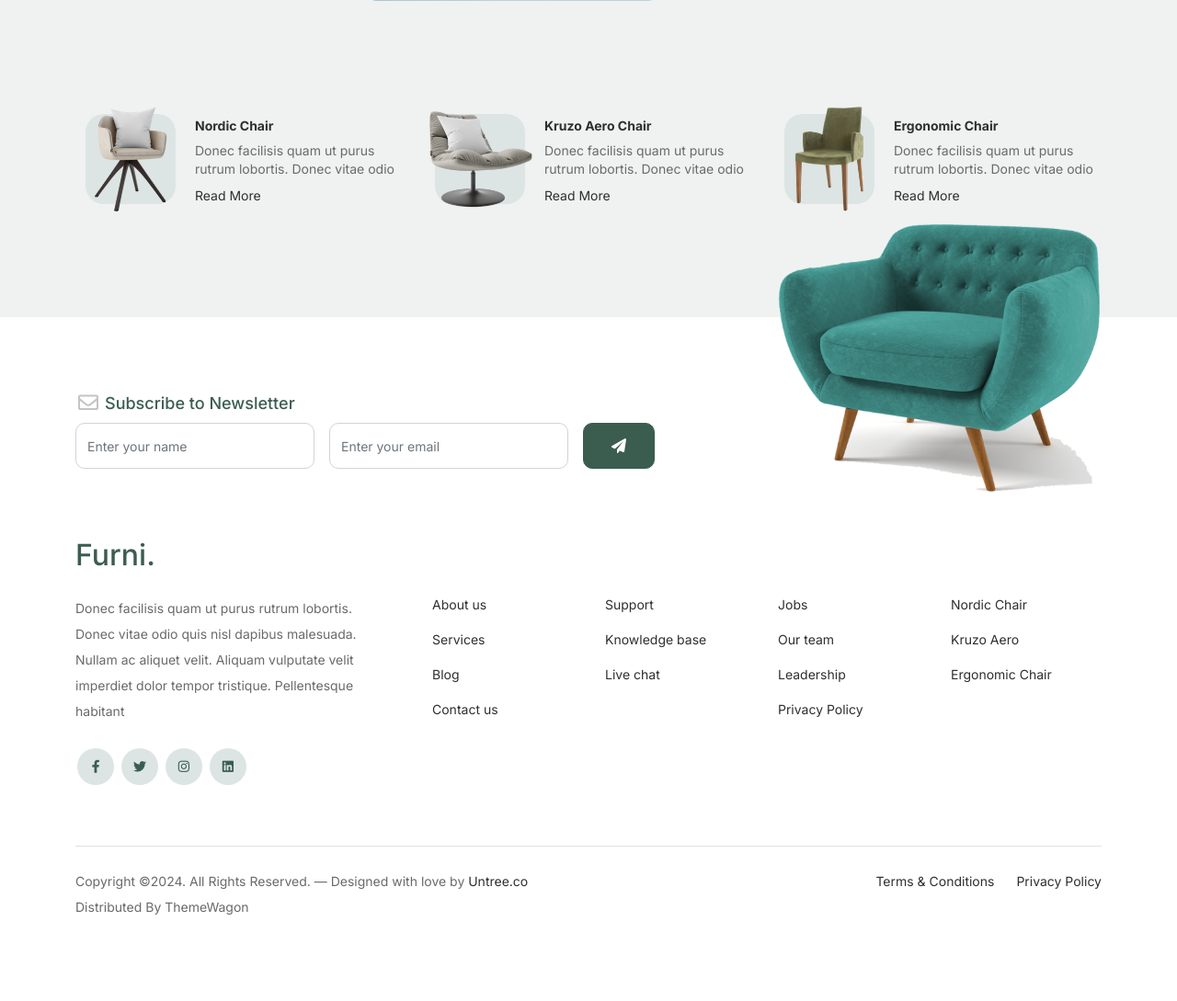
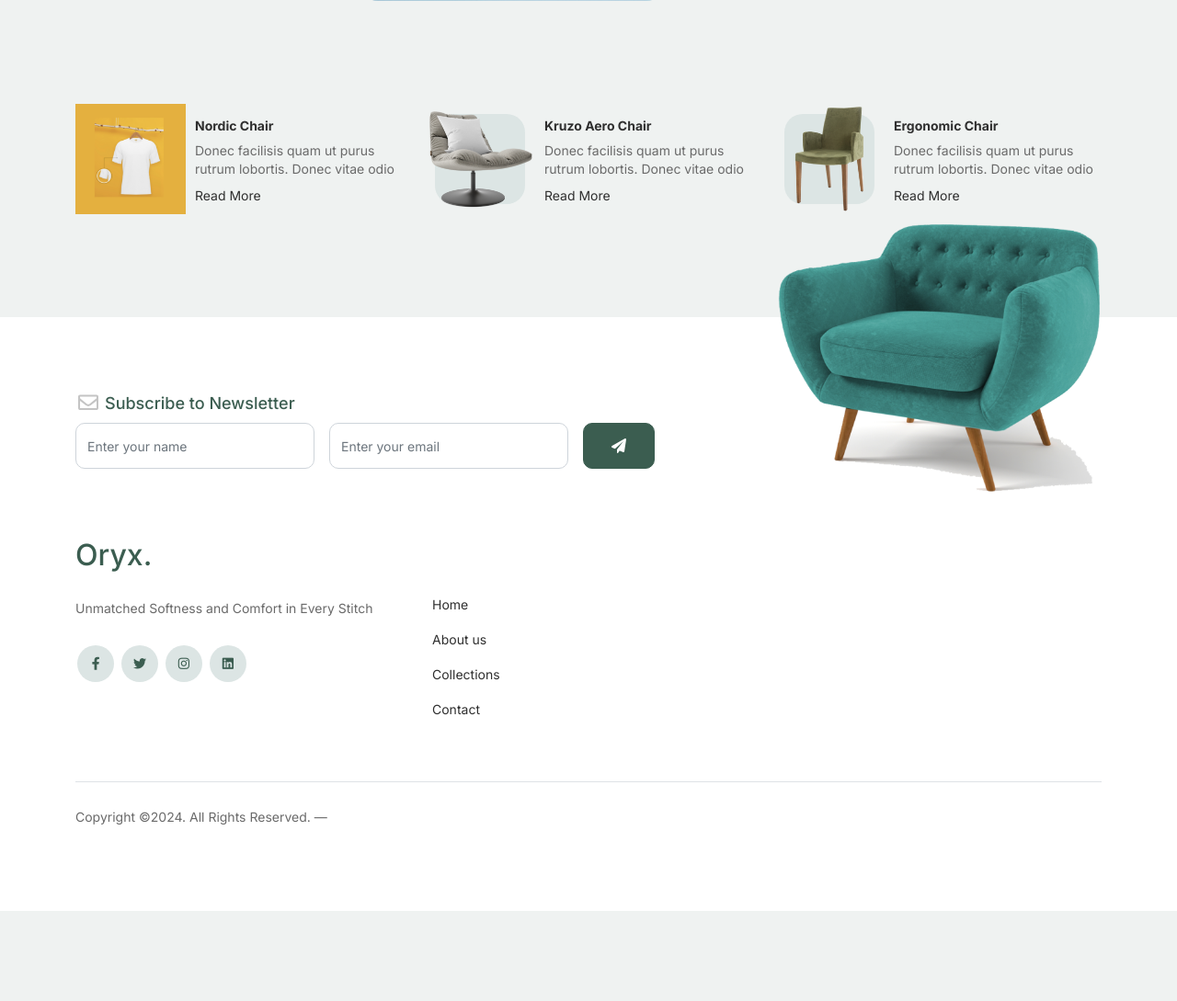
Before and after one commit to binshabenny/Oryx_Website, a Django app: page / in a window 1280 px wide; the page is wider, and only the part inside the window is pictured. Shown: the part 2732-3821 px from the top of that part at 92% size. After the commit the page ends 3723 px from the top of that part, so only its background shows below. Run offline with Django 5.2, Linux system fonts and the light colour scheme; parts of the project's set-up code (start-up, migrations or seed data) failed here and were passed over; some libraries are stand-ins or nearby versions.

Commit message:
background set to colour background:#F8C146

```diff
--- a/static/css/style.css
+++ b/static/css/style.css
@@ -96,7 +96,7 @@ a {
         margin-right: 20px; }
 
 .hero {
-  background: #3b5d50;
+  background:#F8C146;
   padding: calc(4rem - 30px) 0 0rem 0; }
   @media (min-width: 768px) {
     .hero {
@@ -118,7 +118,7 @@ a {
       .hero h1 {
         font-size: 54px; } }
   .hero p {
-    color: rgba(255, 255, 255, 0.5);
+    color:#000;;
     margin-botom: 30px; }
   .hero .hero-img-wrap {
     position: relative; }
@@ -180,9 +180,10 @@ a {
       background: #314d43;
       border-color: #314d43; }
   .btn.btn-secondary {
-    color: #2f2f2f;
-    background: #f9bf29;
-    border-color: #f9bf29; }
+    color: #fff;
+    background: #0f5132;
+    border-color: #198754;
+}
     .btn.btn-secondary:hover {
       background: #f8b810;
       border-color: #f8b810; }
--- a/templates/layouts/footer.html
+++ b/templates/layouts/footer.html
@@ -31,8 +31,8 @@
 
         <div class="row g-5 mb-5">
             <div class="col-lg-4">
-                <div class="mb-4 footer-logo-wrap"><a href="#" class="footer-logo">Furni<span>.</span></a></div>
-                <p class="mb-4">Donec facilisis quam ut purus rutrum lobortis. Donec vitae odio quis nisl dapibus malesuada. Nullam ac aliquet velit. Aliquam vulputate velit imperdiet dolor tempor tristique. Pellentesque habitant</p>
+                <div class="mb-4 footer-logo-wrap"><a href="#" class="footer-logo">Oryx<span>.</span></a></div>
+                <p class="mb-4">Unmatched Softness and Comfort in Every Stitch</p>
 
                 <ul class="list-unstyled custom-social">
                     <li><a href="#"><span class="fa fa-brands fa-facebook-f"></span></a></li>
@@ -46,37 +46,18 @@
                 <div class="row links-wrap">
                     <div class="col-6 col-sm-6 col-md-3">
                         <ul class="list-unstyled">
+                            <li><a href="#">Home</a></li>
                             <li><a href="#">About us</a></li>
-                            <li><a href="#">Services</a></li>
-                            <li><a href="#">Blog</a></li>
-                            <li><a href="#">Contact us</a></li>
+                            <li><a href="#">Collections</a></li>
+                            <li><a href="#">Contact</a></li>
                         </ul>
                     </div>
 
-                    <div class="col-6 col-sm-6 col-md-3">
-                        <ul class="list-unstyled">
-                            <li><a href="#">Support</a></li>
-                            <li><a href="#">Knowledge base</a></li>
-                            <li><a href="#">Live chat</a></li>
-                        </ul>
-                    </div>
 
-                    <div class="col-6 col-sm-6 col-md-3">
-                        <ul class="list-unstyled">
-                            <li><a href="#">Jobs</a></li>
-                            <li><a href="#">Our team</a></li>
-                            <li><a href="#">Leadership</a></li>
-                            <li><a href="#">Privacy Policy</a></li>
-                        </ul>
-                    </div>
 
-                    <div class="col-6 col-sm-6 col-md-3">
-                        <ul class="list-unstyled">
-                            <li><a href="#">Nordic Chair</a></li>
-                            <li><a href="#">Kruzo Aero</a></li>
-                            <li><a href="#">Ergonomic Chair</a></li>
-                        </ul>
-                    </div>
+
+
+
                 </div>
             </div>
 
@@ -85,16 +66,11 @@
         <div class="border-top copyright">
             <div class="row pt-4">
                 <div class="col-lg-6">
-                    <p class="mb-2 text-center text-lg-start">Copyright &copy;<script>document.write(new Date().getFullYear());</script>. All Rights Reserved. &mdash; Designed with love by <a href="https://untree.co">Untree.co</a> Distributed By <a hreff="https://themewagon.com">ThemeWagon</a>  <!-- License information: https://untree.co/license/ -->
+                    <p class="mb-2 text-center text-lg-start text-center">Copyright &copy;<script>document.write(new Date().getFullYear());</script>. All Rights Reserved. &mdash;   <!-- License information: https://untree.co/license/ -->
     </p>
                 </div>
 
-                <div class="col-lg-6 text-center text-lg-end">
-                    <ul class="list-unstyled d-inline-flex ms-auto">
-                        <li class="me-4"><a href="#">Terms &amp; Conditions</a></li>
-                        <li><a href="#">Privacy Policy</a></li>
-                    </ul>
-                </div>
+
 
             </div>
         </div>
--- a/templates/layouts/hero_section.html
+++ b/templates/layouts/hero_section.html
@@ -5,13 +5,13 @@
             <div class="col-lg-5">
                 <div class="intro-excerpt">
                     <h1> <span clsas="d-block">Luxury Redefined</span></h1>
-                    <p class="mb-4">We are dedicated to providing high-quality garments made from 100% combed cotton. Our products are known for their unmatched softness, comfort, and durability, with each piece undergoing strict quality checks to ensure the best for our customers.</p>
+                    <p class="mb-4">We are dedicated to providing high-quality garments made from 100% combed cotton. Our products are known for their unmatched softness, comfort, and durability, with each piece undergoing strict quality checks to ensure the best for our customers.h</p>
                     <p><a href="" class="btn btn-secondary me-2">Shop Now</a><a href="#" class="btn btn-white-outline">Explore</a></p>
                 </div>
             </div>
             <div class="col-lg-7">
                 <div class="hero-img-wrap">
-                    <img src="{% static 'images/couch.png' %}" class="img-fluid">
+                    <img src="{% static 'images/bbg1.png' %}" class="img-fluid">
                 </div>
             </div>
         </div>
--- a/templates/layouts/popular_pdt.html
+++ b/templates/layouts/popular_pdt.html
@@ -6,7 +6,7 @@
             <div class="col-12 col-md-6 col-lg-4 mb-4 mb-lg-0">
                 <div class="product-item-sm d-flex">
                     <div class="thumbnail">
-                        <img src="{% static 'images/product-1.png' %}" alt="Image" class="img-fluid">
+                        <img src="{% static 'images/O_Neck_white1.png' %}" alt="Image" class="img-fluid">
                     </div>
                     <div class="pt-3">
                         <h3>Nordic Chair</h3>
--- a/templates/layouts/product_pic.html
+++ b/templates/layouts/product_pic.html
@@ -14,7 +14,7 @@
             <!-- Start Column 2 -->
             <div class="col-12 col-md-4 col-lg-3 mb-5 mb-md-0">
                 <a class="product-item" href="cart.html">
-                    <img src="{% static 'images/product-1.png' %}" class="img-fluid product-thumbnail">
+                    <img src="{% static 'images/O_Neck_white1.png' %}" class="img-fluid product-thumbnail">
                     <h3 class="product-title">Nordic Chair</h3>
                     <strong class="product-price">$50.00</strong>
 
```
Also changed, not shown: static/images/O_Neck_white1.png (added), static/images/bbg.png (added), static/images/bbg1.png (added), static/images/bg.png (added), static/images/bg1.png (added), static/images/bg2.png (added).
